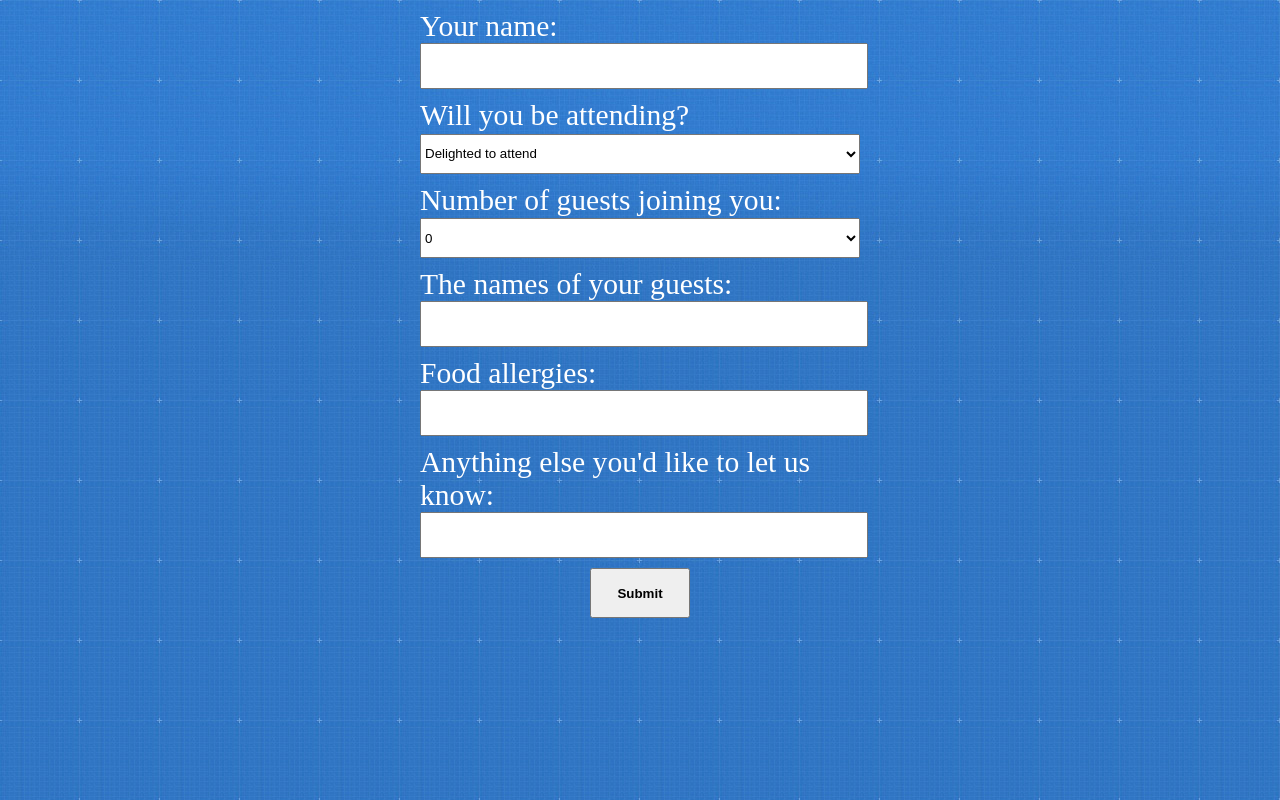
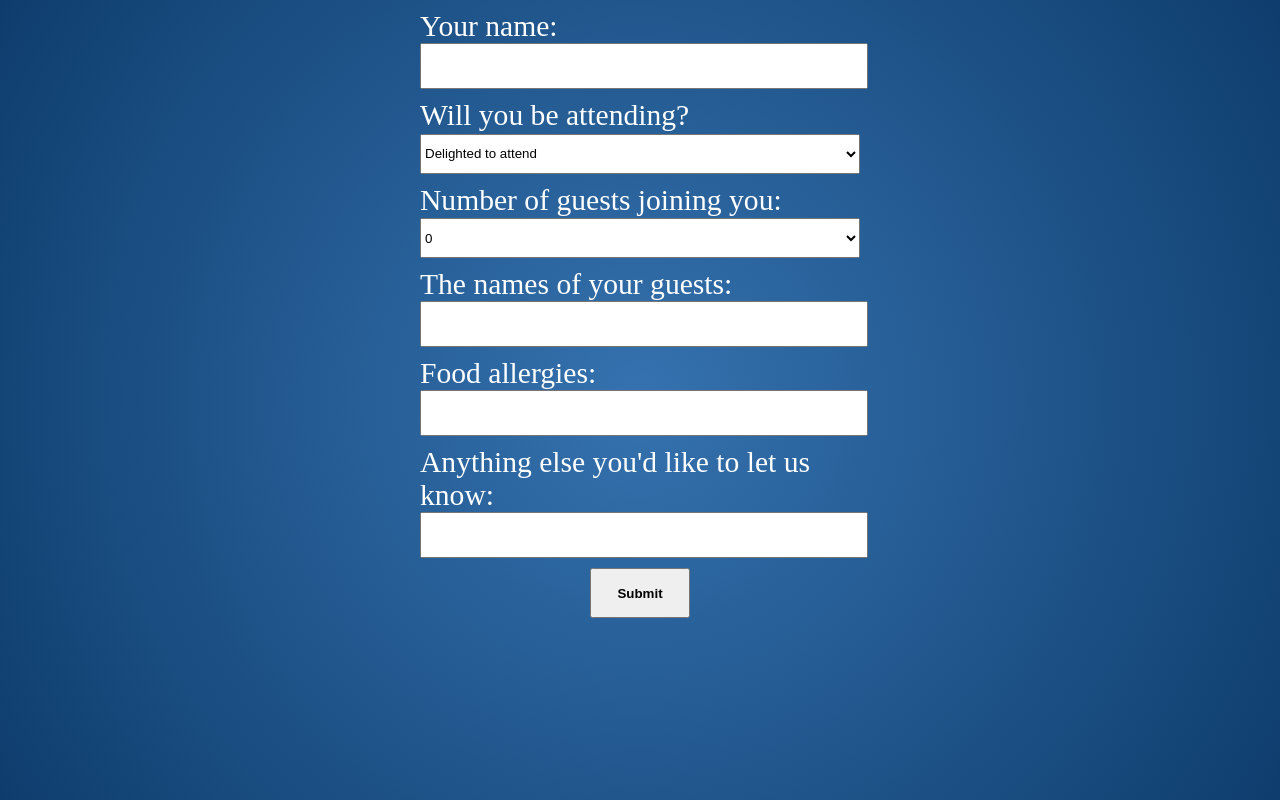
Before and after one commit to tayre/wedding, a Python web app: template demo-static_content/templates/rsvp.html in a window 1280 px wide. Run offline with Jinja, Linux system fonts and the light colour scheme; the template is opened without the code that fills it, so the values that code supplies are empty; some web fonts are replaced.

Commit message:
few bg tweaks

```diff
--- a/demo-static_content/static/css/common_style.css
+++ b/demo-static_content/static/css/common_style.css
@@ -41,7 +41,13 @@ BODY, HTML {
 }
 
 #page_login, #page_rsvp, #page_travel{
-    background: url('../images/bg.jpg');
+  background: -moz-radial-gradient(center, circle cover, #3572AF 0%, #0E3D6D 100%);
+  background: -webkit-gradient(radial, center center, 0px, center center, 100%, color-stop(0%, #3572AF), color-stop(100%, #0E3D6D));
+  background: -webkit-radial-gradient(center, circle cover, #3572AF 0%, #0E3D6D 100%);
+  background: -o-radial-gradient(center, circle cover, #3572AF 0%, #0E3D6D 100%);
+  background: -ms-radial-gradient(center, circle cover, #3572AF 0%, #0E3D6D 100%);
+  background: radial-gradient(center, circle cover, #3572AF 0%, #0E3D6D 100%);
+  background-color: #3572AF;
 }
 
 #page_login .container {
```
Also changed, not shown: demo-static_content/templates/index.html (+12 -12 lines).
